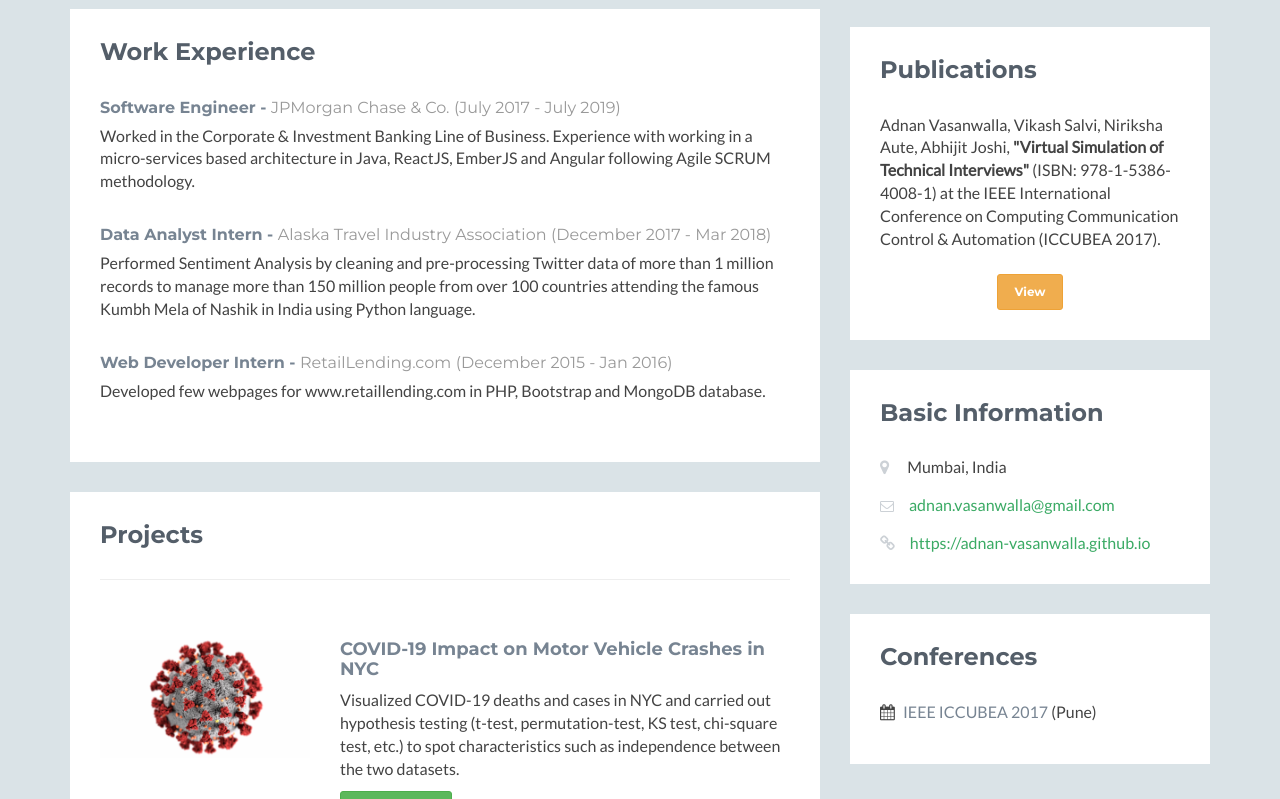
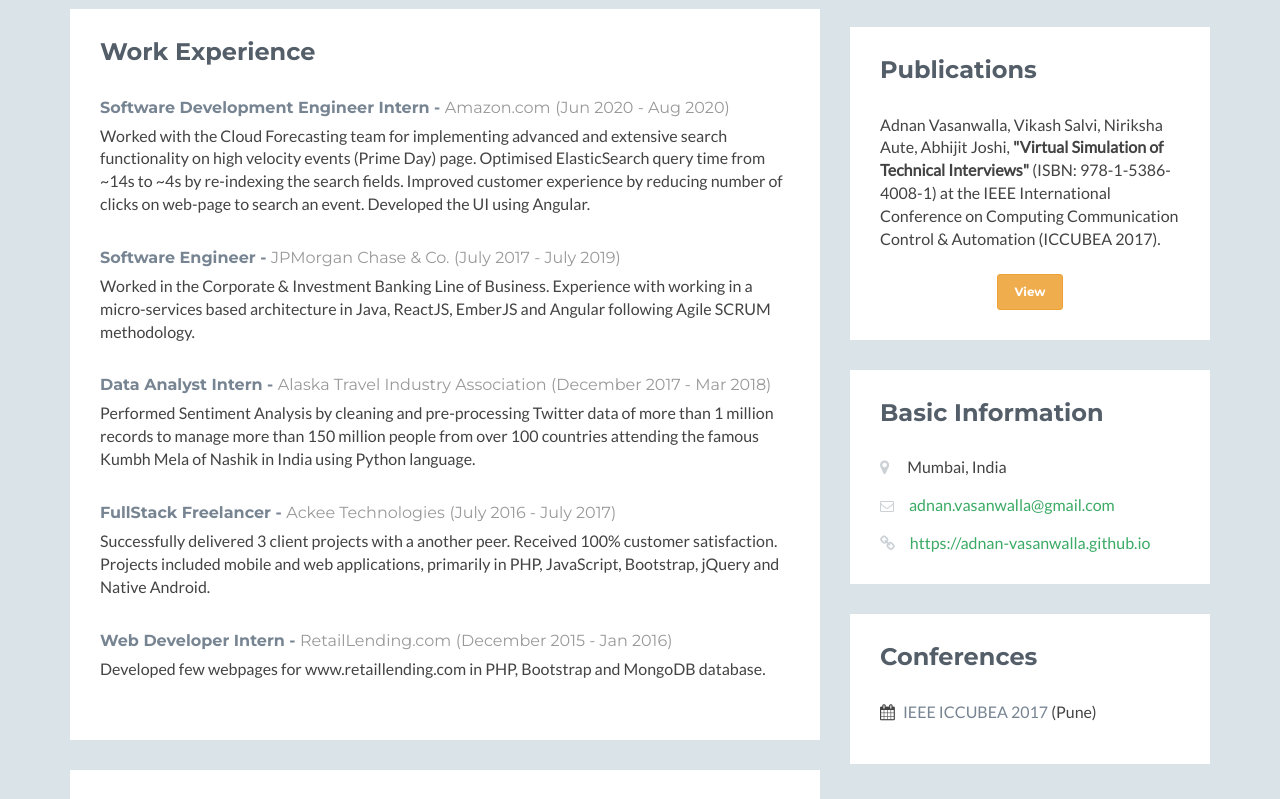
Before and after one commit to adnan-vasanwalla/adnan-vasanwalla.github.io, a plain HTML site: page index.html in a window 1280 px wide. Shown: the part 655-1454 px from the top of the page. Drawn offline with Linux system fonts and the light colour scheme; a script that the page names is missing; some icons are missing.

Commit message:
Added experiences

```diff
--- a/index.html
+++ b/index.html
@@ -369,6 +369,11 @@
   						<h2 class="heading">Work Experience</h2>
   						<div class="content">
 
+								<div class="item">
+									<h3 class="title">Software Development Engineer Intern - <span class="place"><a href="http://www.amazon.com" target="_blank">Amazon.com</a></span> <span class="year">(Jun 2020 - Aug 2020)</span></h3>
+									<p>Worked with the Cloud Forecasting team for implementing advanced and extensive search functionality on high velocity events (Prime Day) page. Optimised ElasticSearch query time from ~14s to ~4s by re-indexing the search fields.
+										Improved customer experience by reducing number of clicks on web-page to search an event. Developed the UI using Angular.</p>
+								</div><!--//item-->
   							<div class="item">
   								<h3 class="title">Software Engineer - <span class="place"><a href="http://www.jpmorgan.com" target="_blank">JPMorgan Chase & Co.</a></span> <span class="year">(July 2017 - July 2019)</span></h3>
   								<p>Worked in the Corporate & Investment Banking Line of Business. Experience with working in a micro-services based architecture in Java, ReactJS, EmberJS and Angular following Agile SCRUM methodology.</p>
@@ -376,6 +381,10 @@
 								<div class="item">
   								<h3 class="title">Data Analyst Intern - <span class="place">Alaska Travel Industry Association</span> <span class="year">(December 2017	 - Mar 2018)</span></h3>
   								<p>Performed Sentiment Analysis by cleaning and pre-processing Twitter data of more than 1 million records to manage more than 150 million people from over 100 countries attending the famous Kumbh Mela of Nashik in India using Python language.</p>
+  							</div><!--//item-->
+								<div class="item">
+  								<h3 class="title">FullStack Freelancer - <span class="place">Ackee Technologies</span> <span class="year">(July 2016	 - July 2017)</span></h3>
+  								<p>Successfully delivered 3 client projects with a another peer. Received 100% customer satisfaction. Projects included mobile and web applications, primarily in PHP, JavaScript, Bootstrap, jQuery and Native Android.</p>
   							</div><!--//item-->
 								<div class="item">
   								<h3 class="title">Web Developer Intern - <span class="place"><a href="http://www.retaillending.com" target="_blank">RetailLending.com</a></span> <span class="year">(December 2015 - Jan 2016)</span></h3>
```
